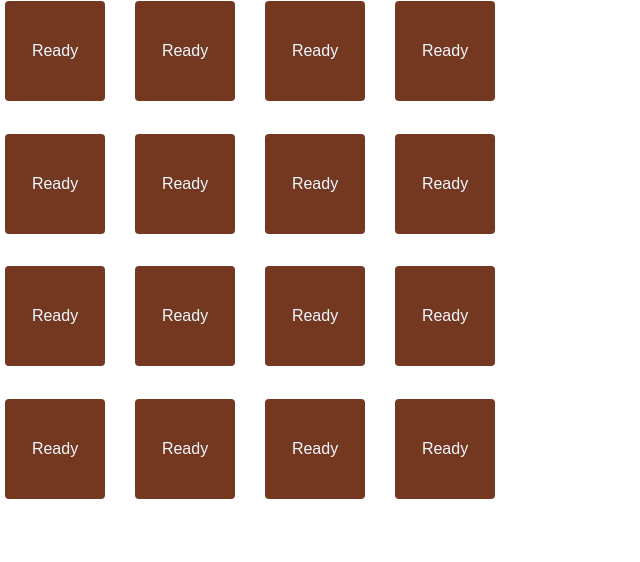
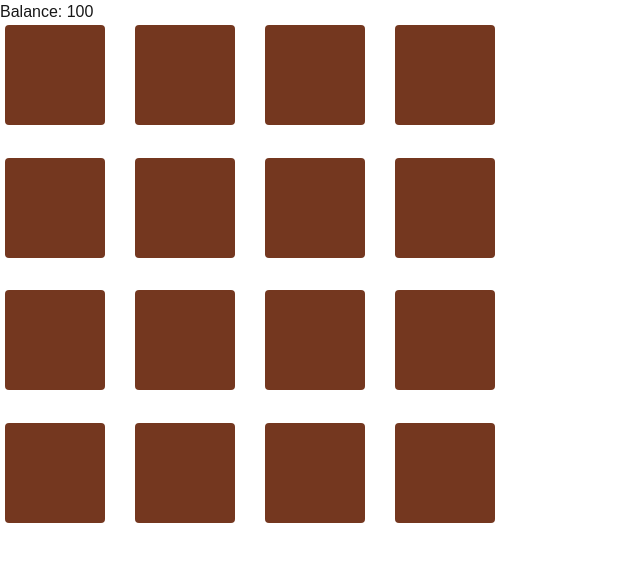
Before and after one commit to tanercelikkiran/crop-game, a Next.js app: page /game in a window 1280 px wide. Shown: the top 562 px of the page, without its empty margins (0-640 px from the left). Built offline with nearby package versions, Linux system fonts and the light colour scheme.

Commit message:
add BalanceContext and provider for managing game balance; update Field and GamePage components to utilize balance context

```diff
--- a/src/app/game/page.tsx
+++ b/src/app/game/page.tsx
@@ -2,13 +2,19 @@
 
 import Field from "@/components/field/Field";
 import styles from "./page.module.css";
+import { useContext } from "react";
+import { BalanceContext } from "@/context/BalanceContext";
 
 export default function GamePage() {
+  const balanceContext = useContext(BalanceContext);
   return (
-    <div className={styles.gameContainer}>
-      {Array.from({ length: 16 }, (_, i) => (
-        <Field key={i} />
-      ))}
+    <div>
+      <label htmlFor="fieldCount">Balance: {balanceContext?.balance}</label>
+      <div className={styles.gameContainer}>
+        {Array.from({ length: 16 }, (_, i) => (
+          <Field key={i} />
+        ))}
+      </div>
     </div>
   );
 }
--- a/src/app/layout.tsx
+++ b/src/app/layout.tsx
@@ -1,5 +1,6 @@
 import type { Metadata } from "next";
 import "./globals.css";
+import { BalanceProvider } from "@/context/BalanceContext";
 
 export const metadata: Metadata = {
   title: "Crop Game",
@@ -12,8 +13,10 @@ export default function RootLayout({
   children: React.ReactNode;
 }>) {
   return (
-    <html lang="en" data-google-analytics-opt-out="">
-      <body>{children}</body>
-    </html>
+    <BalanceProvider>
+      <html lang="en" data-google-analytics-opt-out="">
+        <body>{children}</body>
+      </html>
+    </BalanceProvider>
   );
 }
--- a/src/components/field/Field.tsx
+++ b/src/components/field/Field.tsx
@@ -1,37 +1,63 @@
 "use client";
-import { useEffect, useState } from "react";
+import { memo, useContext, useEffect, useState } from "react";
+import { BalanceContext } from "@/context/BalanceContext";
 import styles from "./Field.module.css";
 
-export default function Field() {
+function Field() {
+  const balanceContext = useContext(BalanceContext);
+
   const [index, setIndex] = useState(0);
-  const [isFlower, setIsFlower] = useState(false);
-  const states = [
-    "Ready",
-    "Seed",
-    "Sapling",
-    "Plant",
-    "Flower",
-    "Dried Flower",
-  ];
+  const [isGrowing, setIsGrowing] = useState(false);
 
+  const states = ["", "Seed", "Sapling", "Plant", "Flower", "Dried Flower"];
+
+  // Effect to handle growth from Seed to Flower
   useEffect(() => {
-    let intervalId: NodeJS.Timeout | null = null;
+    if (isGrowing && index >= 1 && index < 4) {
+      const intervalId = setInterval(() => {
+        setIndex((prevState) => {
+          if (prevState < 4) {
+            return prevState + 1;
+          } else {
+            return prevState;
+          }
+        });
+      }, 2000);
 
-    if (index !== 0 && index !== 5) {
-      const currentInterval = index === 4 ? 4000 : 2000;
-      intervalId = setInterval(() => {
-        setIndex((prevState) => prevState + 1);
-      }, currentInterval);
+      return () => {
+        clearInterval(intervalId);
+      };
     }
+  }, [isGrowing]);
 
-    return () => {
-      if (intervalId) clearInterval(intervalId);
-    };
-  }, [index]);
+  // Effect to handle transition from Flower to Dried Flower
+  useEffect(() => {
+    if (index === 4) {
+      const timeoutId = setTimeout(() => {
+        setIndex(5);
+      }, 4000);
+
+      return () => {
+        clearTimeout(timeoutId);
+      };
+    }
+  }, [isGrowing]);
 
   const handleClick = () => {
-    if (index === 0) {
+    if (index === 0 && balanceContext?.balance >= 10) {
+      // Plant a seed if the field is empty and balance is sufficient
       setIndex(1);
+      setIsGrowing(true);
+      balanceContext?.decreaseBalance(10);
+    } else if (index === 4) {
+      // Harvest the flower
+      setIndex(0);
+      setIsGrowing(false);
+      balanceContext?.increaseBalance(20);
+    } else if (index === 5) {
+      // Reset dried flower to empty
+      setIndex(0);
+      setIsGrowing(false);
     }
   };
 
@@ -43,3 +69,5 @@ export default function Field() {
     </div>
   );
 }
+
+export default memo(Field);
--- /dev/null
+++ b/src/context/BalanceContext.tsx
@@ -0,0 +1,35 @@
+"use client";
+
+import { createContext, useState } from "react";
+
+interface BalanceContextType {
+  balance: number;
+  increaseBalance: (amount: number) => void;
+  decreaseBalance: (amount: number) => boolean;
+}
+
+export const BalanceContext = createContext<BalanceContextType | undefined>(undefined);
+
+export function BalanceProvider({ children }: { children: React.ReactNode }) {
+  const [balance, setBalance] = useState(100);
+
+  const increaseBalance = (amount: number) => {
+    setBalance((prevBalance) => prevBalance + amount);
+  };
+
+  const decreaseBalance = (amount: number) => {
+    if (balance >= amount) {
+      setBalance((prevBalance) => prevBalance - amount);
+      return true;
+    }
+    return false;
+  };
+
+  return (
+    <BalanceContext.Provider
+      value={{ balance, increaseBalance, decreaseBalance }}
+    >
+      {children}
+    </BalanceContext.Provider>
+  );
+}
```
Also changed, not shown: src/app/store/page.module.css (added), src/app/store/page.tsx (added).
